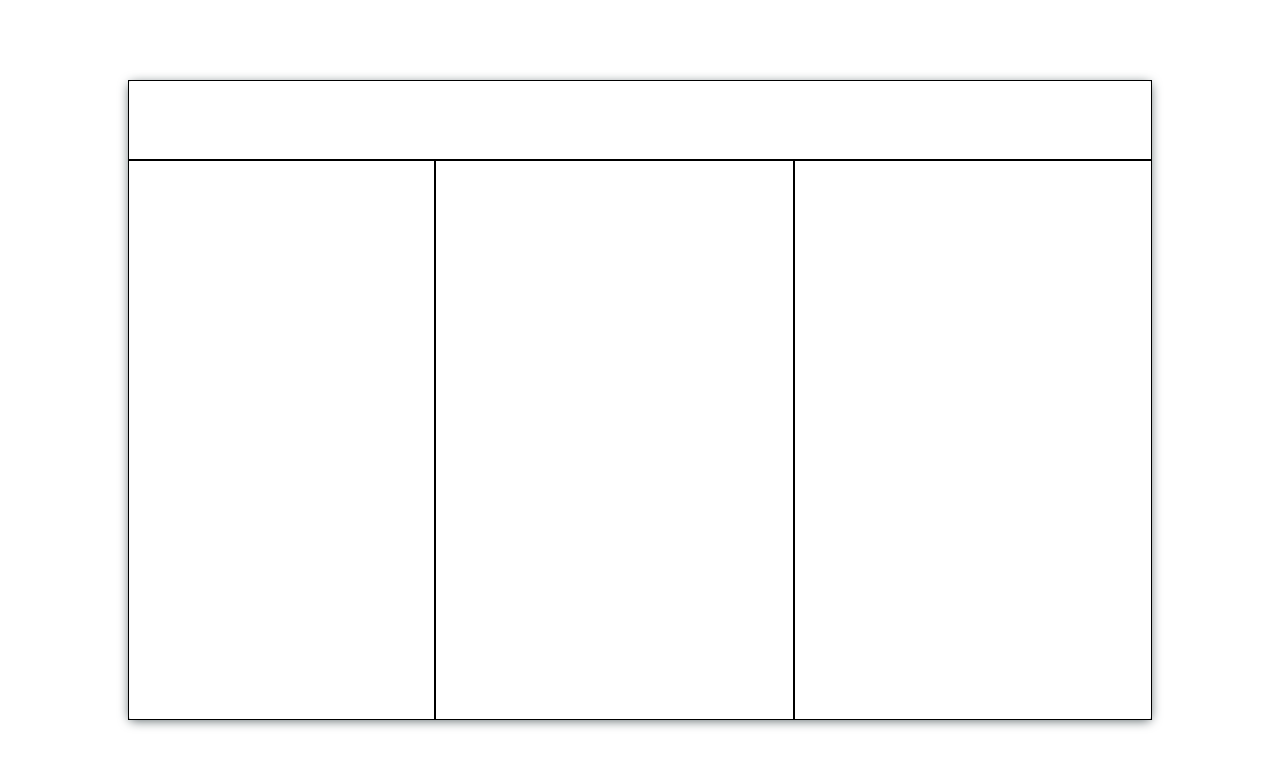
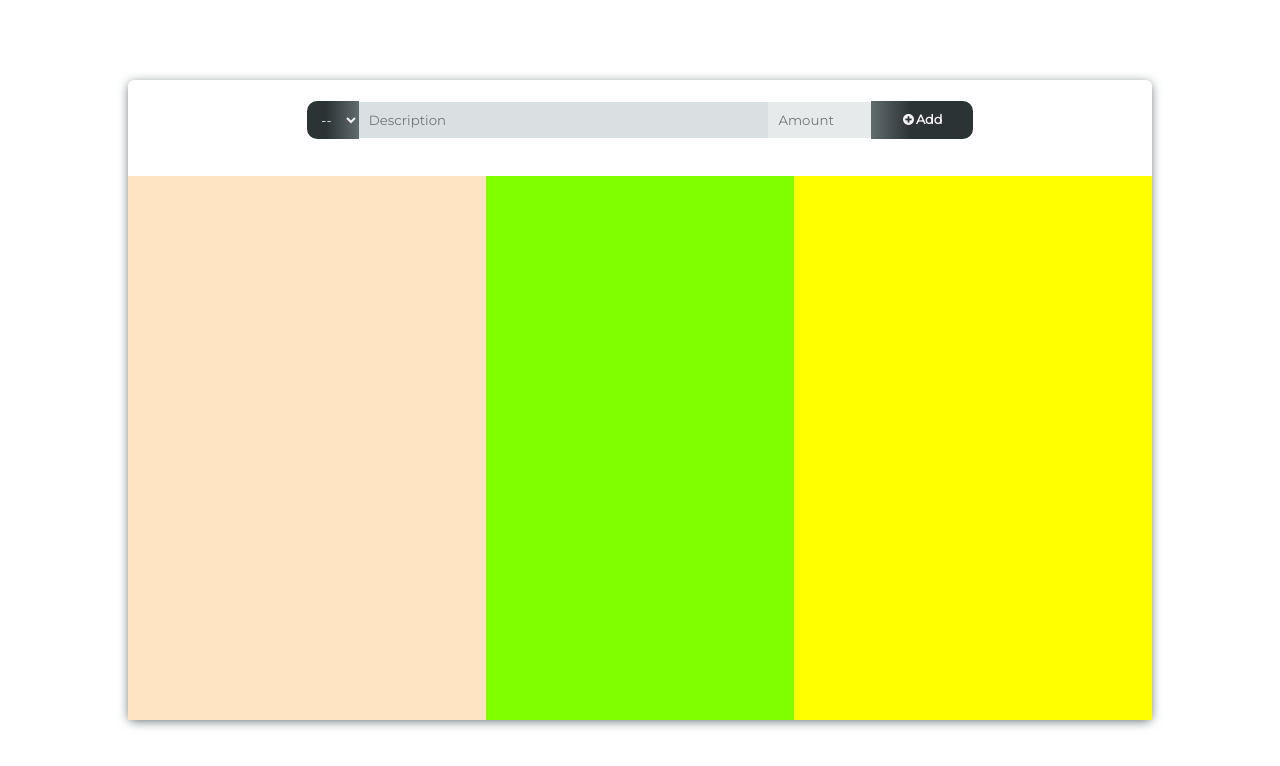
Before and after one commit to ShahrozAhmd/budget_app, a plain HTML site: page index.html in a window 1280 px wide. Drawn offline with Linux system fonts and the light colour scheme.

Commit message:
added get data bar to get input from user

```diff
--- a/index.html
+++ b/index.html
@@ -20,19 +20,39 @@
 
     <div class="main-container">
 
+
+        <!-- This container is for getting input from user -->
         <div class="get-data">
+            <div class="get-data-flex">
 
+                <select class="get-data-element select-box" name="" id="">
+                    <option value="">--</option>
+                    <option value="">+</option>
+                    <option value="">-</option>
+                </select>
+
+                <input class="get-data-element des-box" type="text" name="" id="" placeholder="Description">
+                <input class="get-data-element value-box" type="number" name="" id="" placeholder="Amount">
+                <button class="get-data-element add-btn"> <i class = "fa fa-plus-circle" style="padding: 2px;"></i>Add</button>
+            </div>
         </div>
 
+
+        <!-- This container is for showing calculated data -->
         <div class="show-data">
 
 
         </div>
 
+
+        <!-- This container is for Showing all incomes added -->
         <div class="income-box log">
 
         </div>
 
+
+
+        <!-- This container is for showing all expenses -->
         <div class="expense-box log">
 
         </div>
--- a/style.css
+++ b/style.css
@@ -8,11 +8,11 @@
     margin: 0;
     padding: 0;
     box-sizing: border-box;
+    font-family: 'Montserrat', sans-serif;
 }
 
 body{
     display: flex;
-    /* border: 10px solid lightgray; */
     justify-content: center;
     align-items: center;
     width: 100%;
@@ -23,31 +23,94 @@ body{
 
 .main-container{
 
-    /* border: 1px solid grey; */
     width: 80%;
     height: 80vh;
     border-radius: 6px;
     box-shadow: 0px 2px 11px -1px rgb(97, 108, 111);
-    /* display: flex;
-    justify-content: center; */
     display: grid;
-    grid-template-rows: 80px 1fr;
-    grid-template-columns: 30% 1fr 1fr;
+    grid-template-rows: 15% 1fr;
+    grid-template-columns:1fr 30% 1fr;
 }
 
 .get-data{
     height: 80px;
-    /* width: 90%; */
-    border: 1px solid black;
+    /* border: 1px solid black;  */
     grid-column: 1/-1;
+    /* background-color: aqua;  */
 }
+
+.get-data-flex{
+
+    height: inherit;
+    display: flex;
+    justify-content:center;
+    align-items: center;
+
+}
+
+.get-data-element{
+    padding: 1%;
+    border: none;
+    /* margin: 1%; */
+
+}
+
+.des-box{
+    width: 40%;
+    background-color: #DAE0E2;
+}
+.des-box:focus{
+    border: 1px solid #DAE0E2;
+    outline: none;
+}
+.add-btn{
+    width: 10%;
+    border-radius: 0px 10px 10px 0px;
+    /* background-color: #2C3335; */
+    background: rgb(97,108,111);
+    background: linear-gradient(90deg, rgba(97,108,111,1) 0%, rgba(44,51,53,1) 39%);
+    color: whitesmoke;
+    font-size: 0.8em;
+    font-weight: 600;
+    outline: none;
+    cursor: pointer;
+}
+.value-box{
+    width: 10%;
+    background-color: rgb(230, 234, 235);
+
+}
+.value-box:focus{
+    border: 1px solid #DAE0E2;
+    outline: none;
+}
+.select-box{
+    border-radius: 10px 0px 0px 10px;
+    /* background: rgb(44,51,53); */
+    background: linear-gradient(90deg, rgba(44,51,53,1) 37%, rgba(97,108,111,1) 100%);
+    color: whitesmoke;
+    outline: none;
+    cursor: pointer;
+}
+option{
+    color: black;
+}
+
 
 .show-data{
 
-    border: 1px solid black;
+    /* border: 1px solid black; */
+    background-color: bisque;
 }
 
 .log{
 
-    border: 1px solid black;
+    /* border: 1px solid black;   */
 }
+
+.income-box{
+    background-color: chartreuse;
+}
+.expense-box{
+    background-color:yellow ;
+}
```
